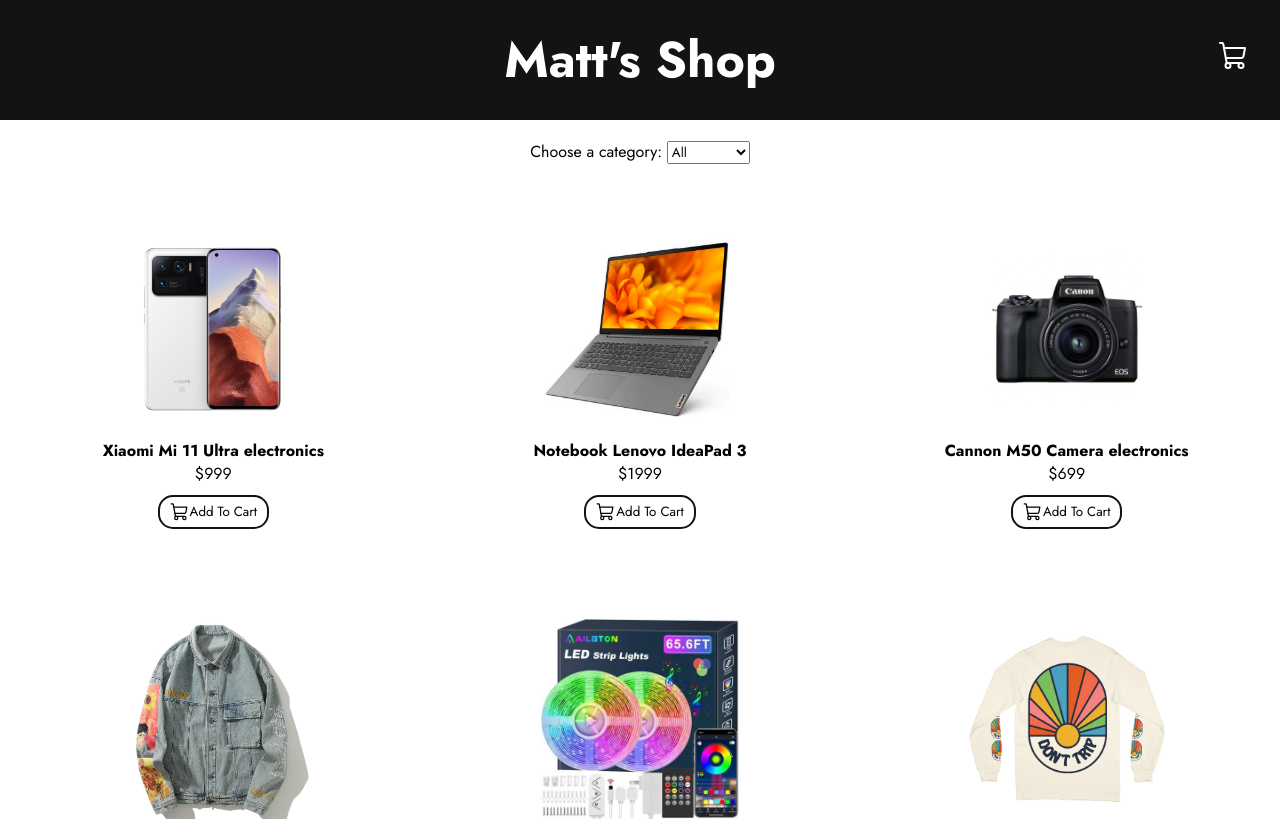
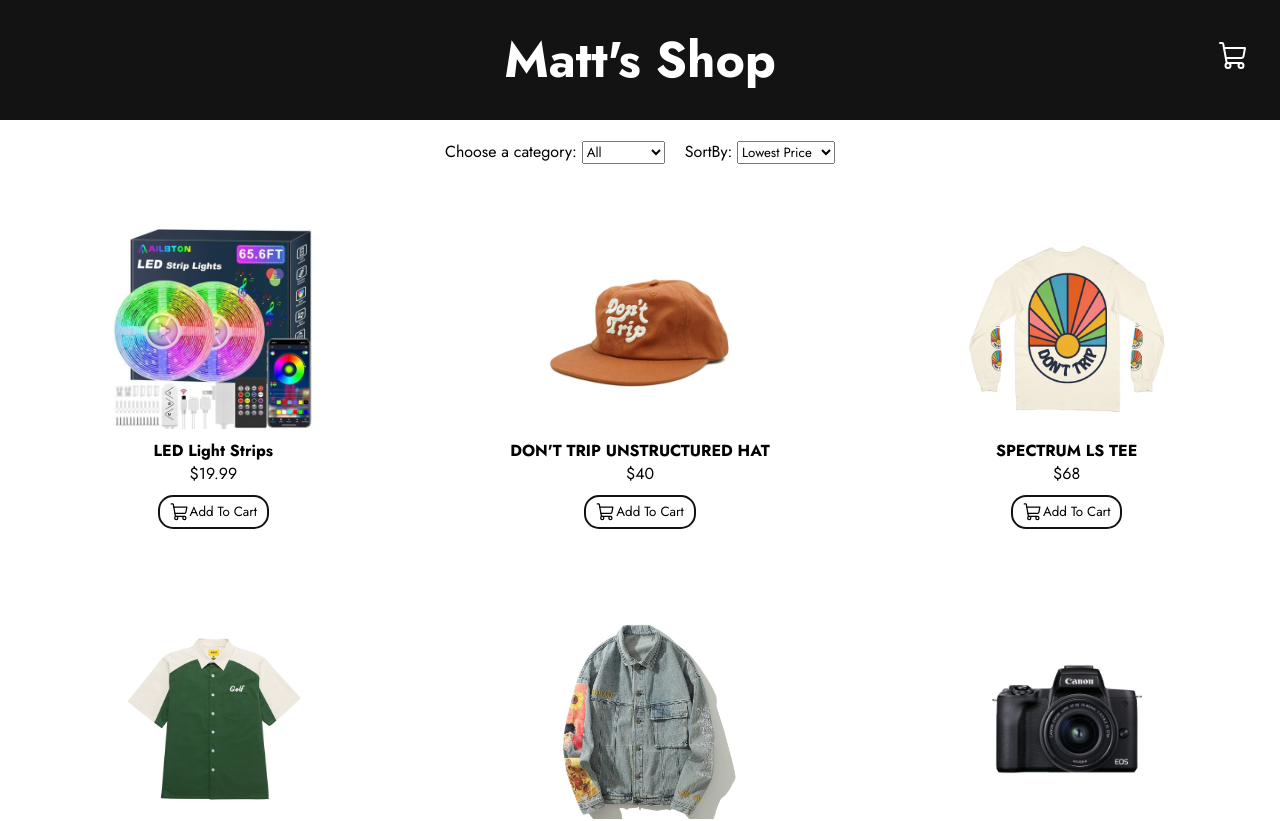
Before and after one commit to MatiasBEZ/OnlineStore, a React (Create React App) app: page / in a window 1280 px wide. Shown: the top 821 px of the page. Built offline with nearby package versions, Linux system fonts and the light colour scheme.

Commit message:
filter functionality has been refactored and sortby price has been added

```diff
--- a/src/pages/shop/shop.css
+++ b/src/pages/shop/shop.css
@@ -8,8 +8,11 @@
     min-height: 100vh;
 }
 
-.shopFilter {
+.filters {
     margin: 20px;
+    display: flex;
+    justify-content: center;
+    gap: 20px;
 }
 
 .shopTitle {
--- a/src/pages/shop/shop.jsx
+++ b/src/pages/shop/shop.jsx
@@ -5,28 +5,57 @@
 
 export const Shop = () => {
     const [selectedCategory, setSelectedCategory] = useState("all");
+    const [selectedSort, setSelectedSort] = useState("lowest");
 
-    function filterValueChange(e) {
+    const handlefilterChange = (e) => {
         setSelectedCategory(e.target.value);
     }
 
+    const handleSortChange = (e) => {
+        setSelectedSort(e.target.value);
+    }
+
+    const filteredProducts = PRODUCTS
+        .filter((product) => {
+            if (selectedCategory === "all") return true;
+            return product.category === selectedCategory;
+        })
+        .sort((a, b) => {
+            if (selectedSort === "lowest") {
+                if (a.price < b.price) return -1;
+                if (a.price > b.price) return 1;
+                return 0;
+            } else if (selectedSort === "highest") {
+                if (a.price > b.price) return -1;
+                if (a.price < b.price) return 1;
+                return 0;
+            }
+        })
+
     return (
         <div className="shop">
-            <div className="shopFilter">
-                <label for="categories">Choose a category: </label>
-                <select id="categories" onChange={filterValueChange}>
-                    <option value="all">All</option>
-                    <option value="electronics">Electronics</option>
-                    <option value="fashion">Fashion</option>
-                </select>
+            <div className="filters">
+                <div className="shopFilter">
+                    <label htmlFor="categories">Choose a category: </label>
+                    <select id="categories" onChange={handlefilterChange}>
+                        <option value="all">All</option>
+                        <option value="electronics">Electronics</option>
+                        <option value="fashion">Fashion</option>
+                    </select>
+                </div>
+                <div className="sortBy">
+                    <label htmlFor="sortOptions">SortBy: </label>
+                    <select id="sortOptions" onChange={handleSortChange}>
+                        <option value="lowest">Lowest Price</option>
+                        <option value="highest">Highest Price</option>
+                    </select>
+                </div>
             </div>
             <div className="products">
-                {selectedCategory === "all"
-                    ?
-                    PRODUCTS.map((product) => (<Product data={product}/>))
-                    :
-                    PRODUCTS.filter(product => product.category === selectedCategory).map((product) => (
-                        <Product data={product}/>))
+                {
+                    filteredProducts.map((product) =>
+                    (<Product data={product} key={product.id}/>)
+                    )
                 }
             </div>
         </div>
```
